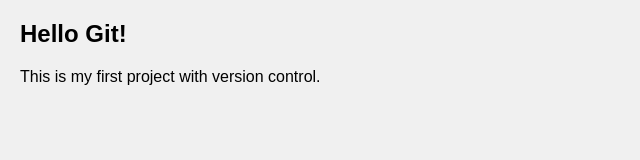
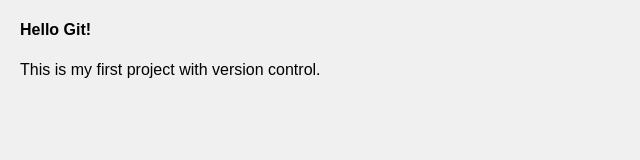
Before and after one commit to reckyvalerian/PW2, a plain HTML site: page index.html in a window 1280 px wide. Shown: the whole page, without its empty margins (0-640 px from the left). Drawn offline with Linux system fonts and the light colour scheme.

Commit message:
mengubah header h1 menjadi h4

```diff
--- a/index.html
+++ b/index.html
@@ -5,7 +5,7 @@
 <link rel="stylesheet" href="style.css">
 </head>
 <body>
-    <h2>Hello Git!</h2>
+    <h4>Hello Git!</h4>
     <p>This is my first project with version control.</p>
 </body>
 </html>
```
